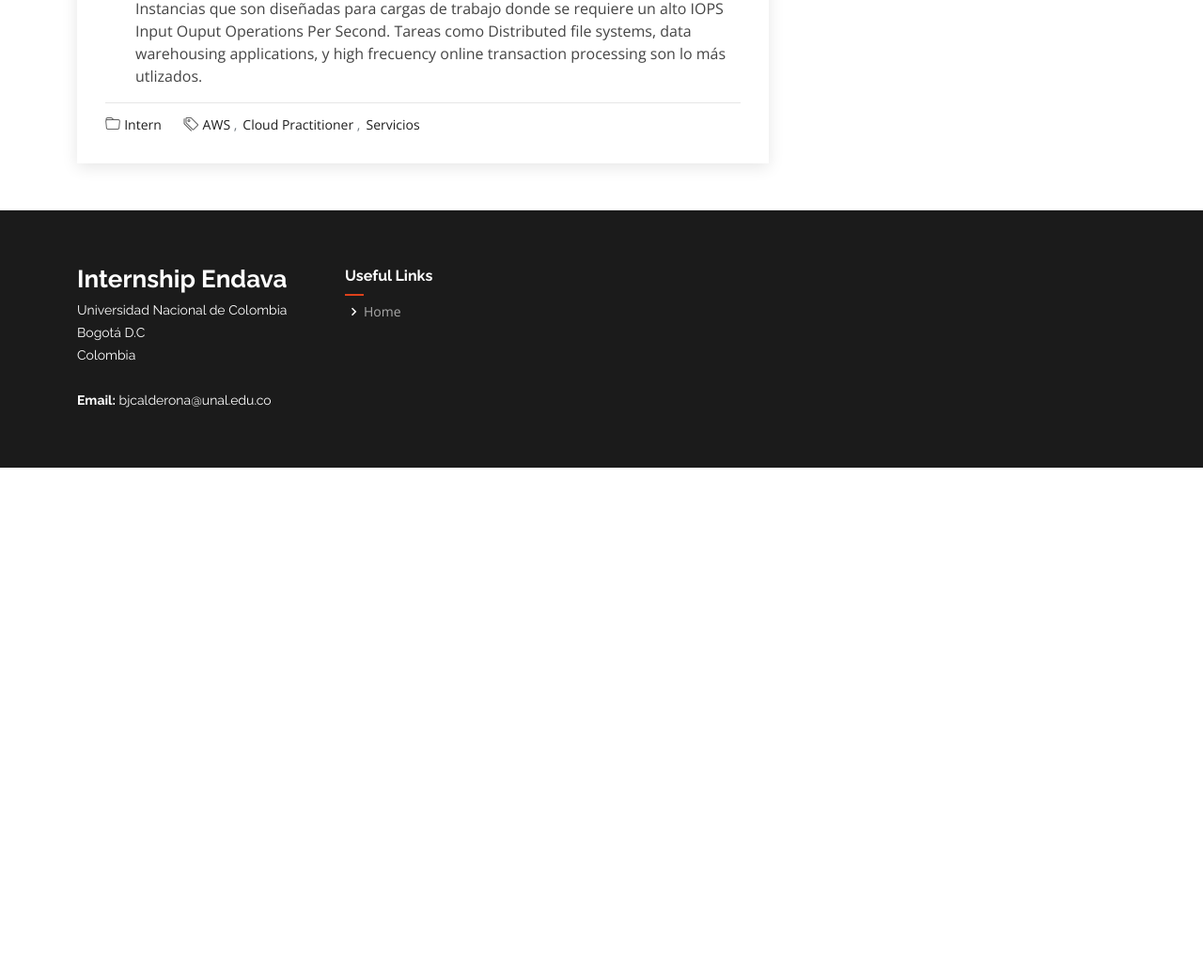
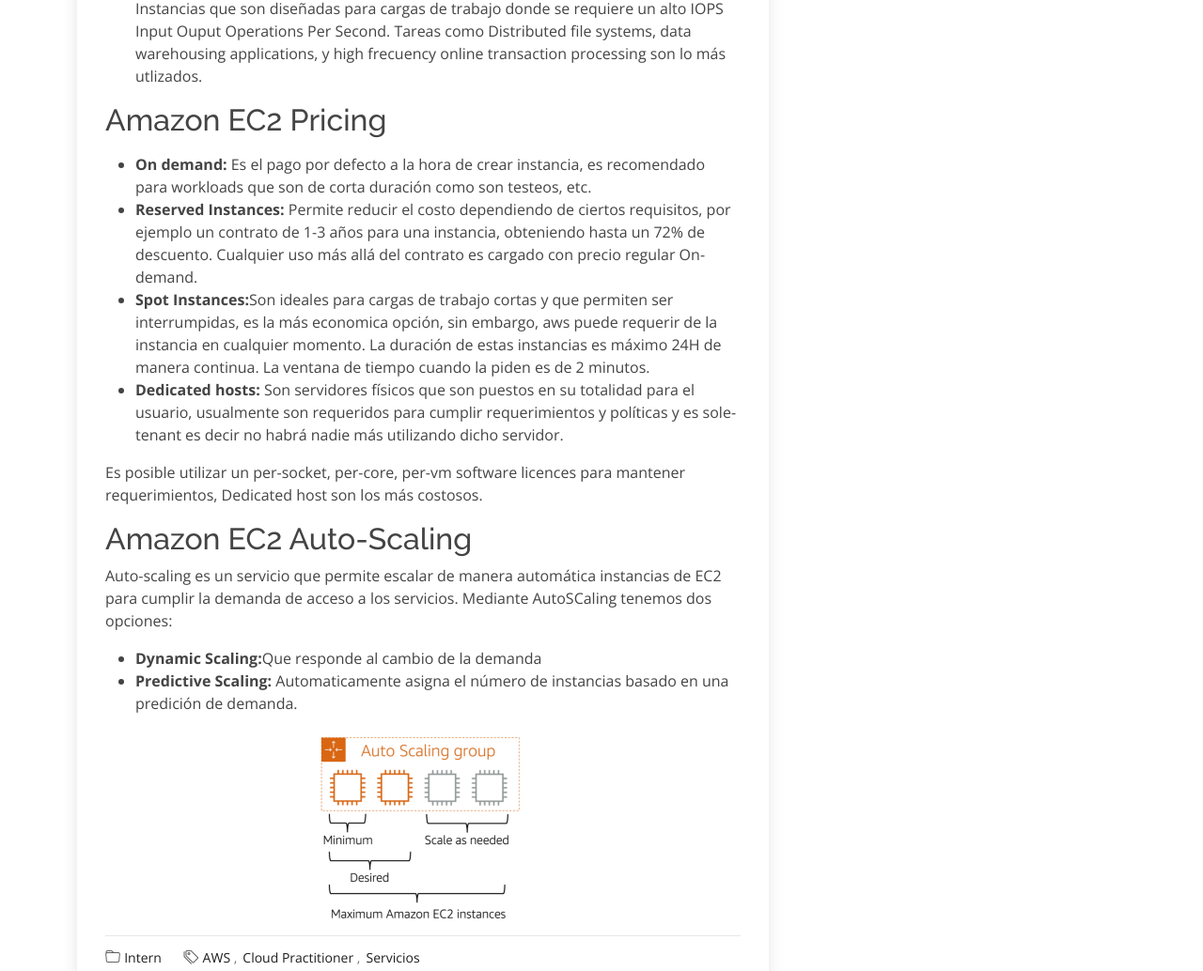
Before and after one commit to BrayanCalderon/Internblog, a plain HTML site: page weeks/practitioner.html in a window 1280 px wide. Shown: the part 1911-2945 px from the top of the page at 94% size. Before the commit the page ends 2409 px from the top, so only its background shows below. Drawn offline with nearby package versions, Linux system fonts and the light colour scheme.

Commit message:
Added pricing models for compute

```diff
--- a/weeks/practitioner.html
+++ b/weeks/practitioner.html
@@ -122,6 +122,32 @@
                     <li><b>Storage Optimized Instance</b></li>  Instancias que son diseñadas para cargas de trabajo donde se requiere un alto IOPS Input Ouput Operations Per Second. Tareas como Distributed file systems, data warehousing applications, y high frecuency online transaction processing son lo más utlizados.
                   </ul>
                 </p>
+                <h2>Amazon EC2 Pricing</h2>
+                <p>
+                  <ul>
+                    <li><b>On demand:</b> Es el pago por defecto a la hora de crear instancia, es recomendado para workloads que son de corta duración como son testeos, etc.</li>
+                    <li><b>Reserved Instances:</b> Permite reducir el costo dependiendo de ciertos requisitos, por ejemplo un contrato de 1-3 años para una instancia, obteniendo hasta un 72% de descuento. Cualquier uso más allá del contrato es cargado con precio regular On-demand.</li>
+                    <li><b>Spot Instances:</b>Son ideales para cargas de trabajo cortas y que permiten ser interrumpidas, es la más economica opción, sin embargo, aws puede requerir de la instancia en cualquier momento. La duración de estas instancias es máximo 24H de manera continua. La ventana de tiempo cuando la piden es de 2 minutos. </li>
+                    <li><b>Dedicated hosts:</b> Son servidores físicos que son puestos en su totalidad para el usuario, usualmente son requeridos para cumplir requerimientos y políticas y es sole-tenant es decir no habrá nadie más utilizando dicho servidor.</li>
+                  </ul>
+                </p>
+                <p>
+                  Es posible utilizar un per-socket, per-core, per-vm software licences para mantener requerimientos, Dedicated host son los más costosos.
+                </p>
+
+                <h2>Amazon EC2 Auto-Scaling</h2>
+                <p>
+                  Auto-scaling es un servicio que permite escalar de manera automática instancias de EC2 para cumplir la demanda de acceso a los servicios. Mediante AutoSCaling tenemos dos opciones:
+                </p>
+                <p>
+                  <ul>
+                    <li><b>Dynamic Scaling:</b>Que responde al cambio de la demanda </li>
+                    <li><b>Predictive Scaling:</b> Automaticamente asigna el número de instancias basado en una predición de demanda.</li>
+                  </ul>
+                </p>
+                <center>
+                <img src="../assets/img/blog/aws-services/sclaing.png" class="img-fluid" alt="">
+                </center>
 
 
 
```
Also changed, not shown: assets/img/blog/aws-services/sclaing.png (added).
